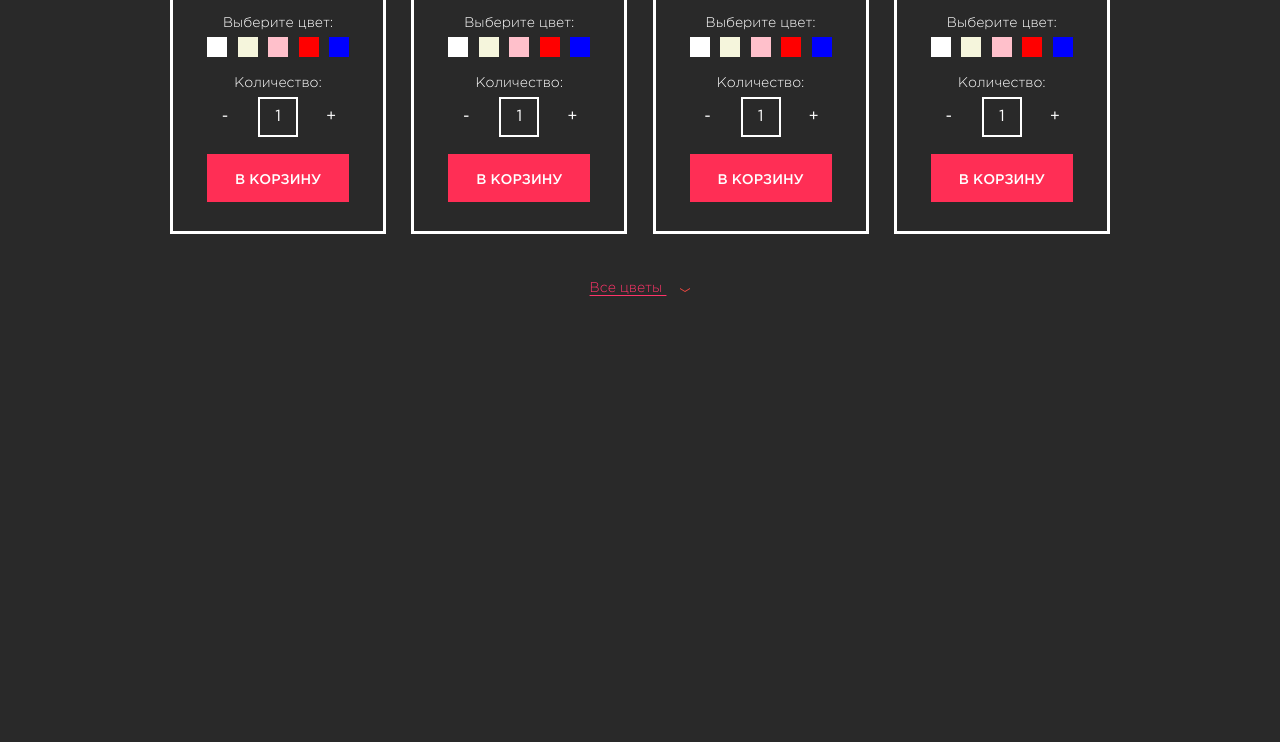
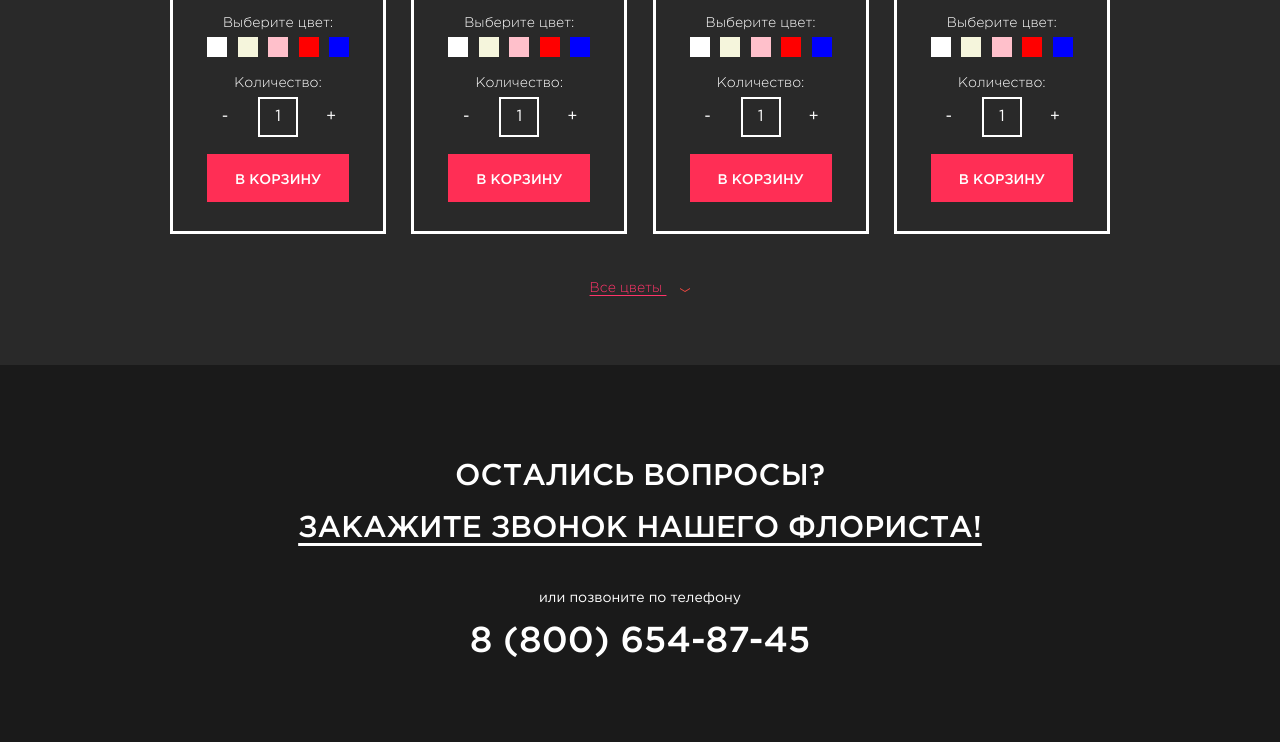
Before and after one commit to MiverMor/flowers, a plain HTML site: page index.html in a window 1280 px wide. Shown: the part 2341-3083 px from the top of the page. Before the commit the page ends 2706 px from the top, so only its background shows below. Drawn offline with Linux system fonts and the light colour scheme.

Commit message:
created: block questions

```diff
--- a/index.html
+++ b/index.html
@@ -748,13 +748,25 @@
         </div>
         <!-- /.cards collect_cards -->
         <div class="collect__more">
-          <a href="#" class="collect__more_link">Все цветы
+          <a href="#" class="collect__more_link"
+            >Все цветы
             <svg class="collect__more_icon">
-            <use xlink:href="img\sprite.svg#more"></use>
-          </svg>
+              <use xlink:href="img\sprite.svg#more"></use>
+            </svg>
           </a>
         </div>
         <!-- /.collect__more -->
+      </div>
+      <!-- /.container -->
+    </section>
+    <section class="questions">
+      <div class="container">
+        <h2 class="questions__title">ОСТАЛИСЬ ВОПРОСЫ?</h2>
+        <a href="#" class="questions__label"
+          >ЗАКАЖИТЕ ЗВОНОК НАШЕГО флориста!</a
+        >
+        <span class="questions__or">или позвоните по телефону</span>
+        <a href="tel:+78006548745" class="questions__tel">8 (800) 654-87-45</a>
       </div>
       <!-- /.container -->
     </section>
--- /dev/null
+++ b/sass/blocks/_questions.sass
@@ -0,0 +1,34 @@
+.questions
+  background-color: $bg2
+  padding-top: 100px
+  padding-bottom: 84px
+  text-align: center
+  border-buttom: 1px solid rgba(71, 71, 71, 1)
+  &__title
+    text-transform: uppercase
+    font-size: 30px
+    font-weight: 500
+    line-height: 23px
+    margin: 0
+    margin-bottom: 29px
+  &__label
+    text-transform: uppercase
+    display: block
+    font-size: 30px
+    font-weight: 500
+    line-height: 23px
+    text-underline-position: under
+    color: $primary
+    margin-bottom: 52px
+  &__or
+    display: block
+    font-size: 14px
+    line-height: 13px
+    margin-bottom: 22px
+  &__tel
+    display: block
+    font-size: 36px
+    font-weight: 500
+    line-height: 31px
+    color: $primary
+    text-decoration: none
--- a/sass/style.sass
+++ b/sass/style.sass
@@ -10,3 +10,5 @@
 @import 'blocks/advantages.sass'
 // Стили для блока collect
 @import 'blocks/collect.sass'
+// Стили для блока questions
+@import 'blocks/questions.sass'
```
Also changed, not shown: css/style.css, 1 other file.
